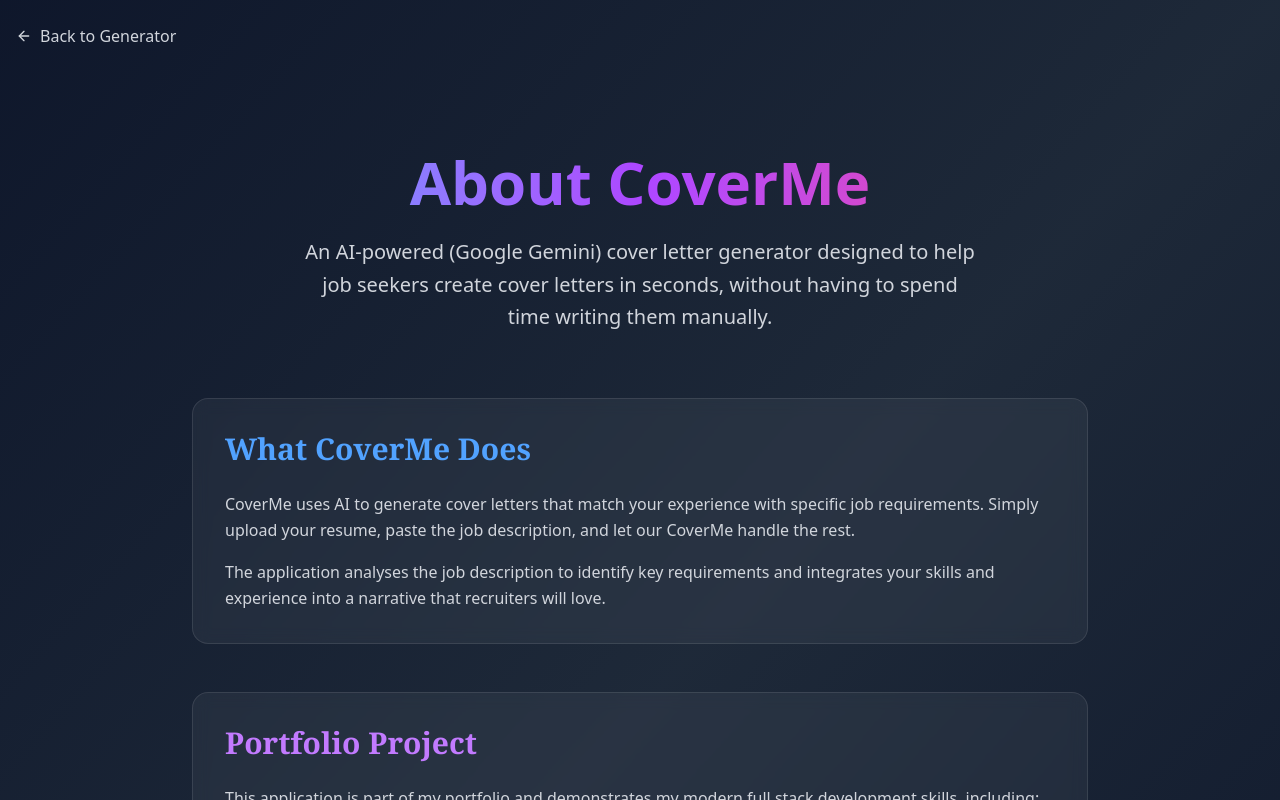
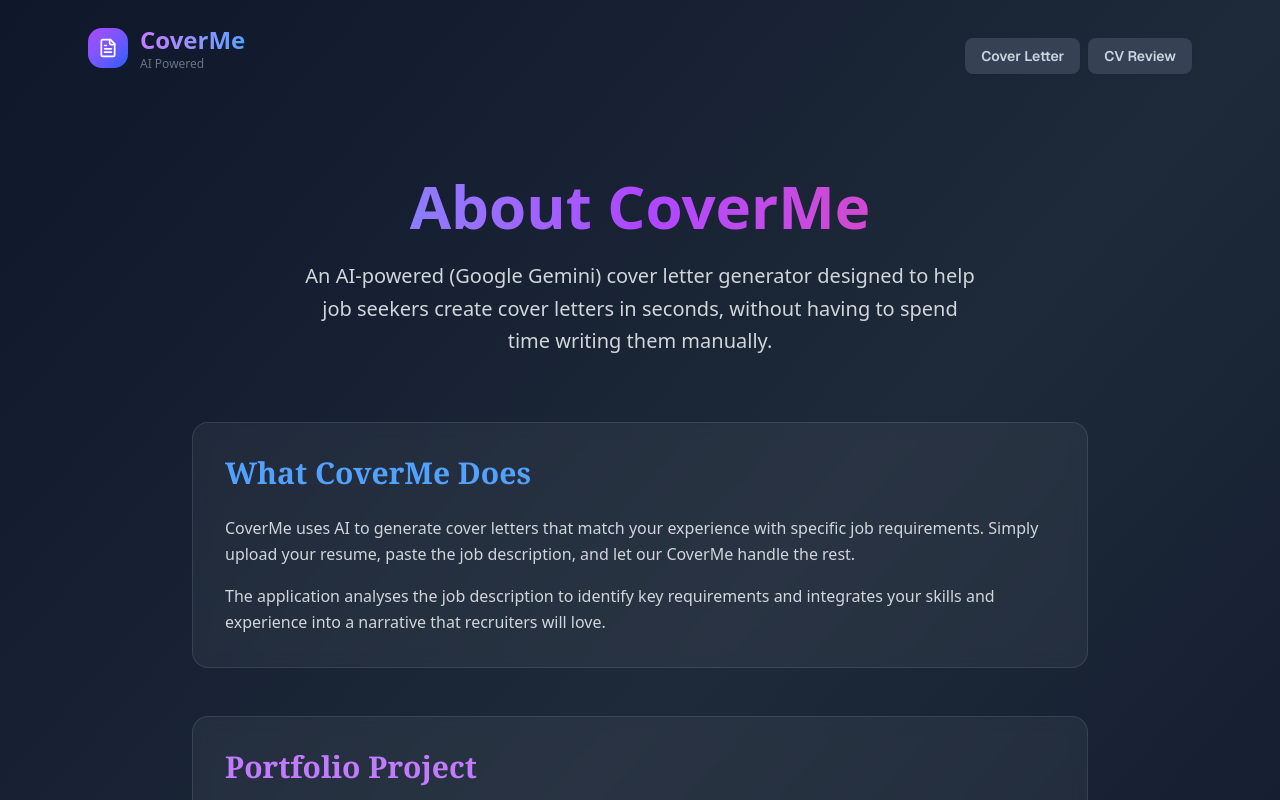
Before and after one commit to riad-mammadov/AI-Cover-Letter-Generator, a Next.js app in the folder frontend/: page /about in a window 1280 px wide. Shown: the top 800 px of the page. Built offline with nearby package versions, Linux system fonts and the light colour scheme.

Commit message:
add header component

```diff
--- a/frontend/app/about/page.jsx
+++ b/frontend/app/about/page.jsx
@@ -1,19 +1,12 @@
 import Link from "next/link";
 import { ArrowLeft } from "lucide-react";
+import Header from "@/components/Header";
 
 export default function AboutPage() {
   return (
     <div className="min-h-screen bg-gradient-to-br from-slate-900 via-gray-800 to-slate-900 text-white">
       {/* Header with back button */}
-      <div className="container mx-auto px-4 py-6">
-        <Link
-          href="/generate"
-          className="inline-flex items-center gap-2 text-gray-300 hover:text-white transition-colors mb-4"
-        >
-          <ArrowLeft className="w-4 h-4" />
-          Back to Generator
-        </Link>
-      </div>
+      <Header />
 
       {/* Main content */}
       <div className="container mx-auto px-4 py-8 md:py-16">
```
